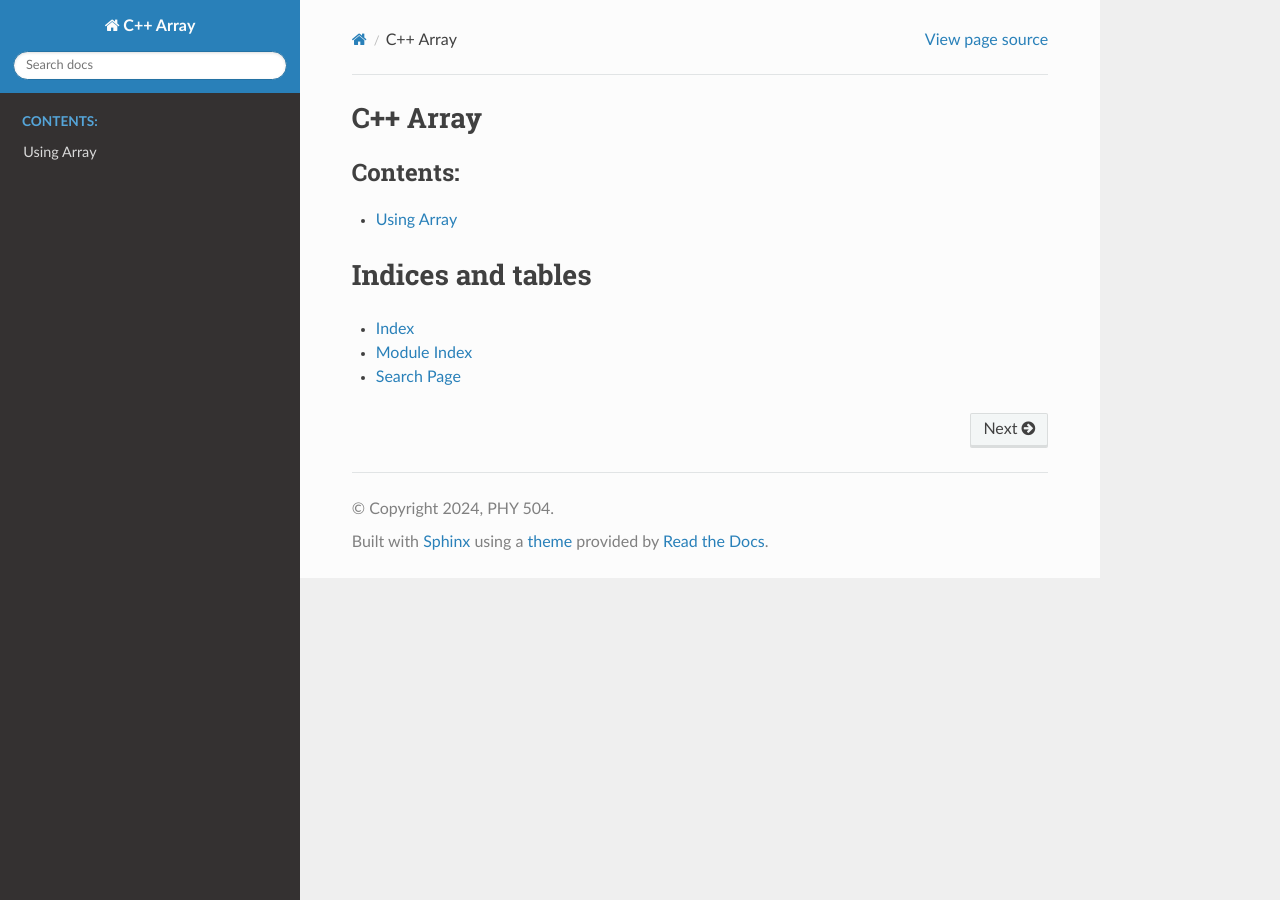
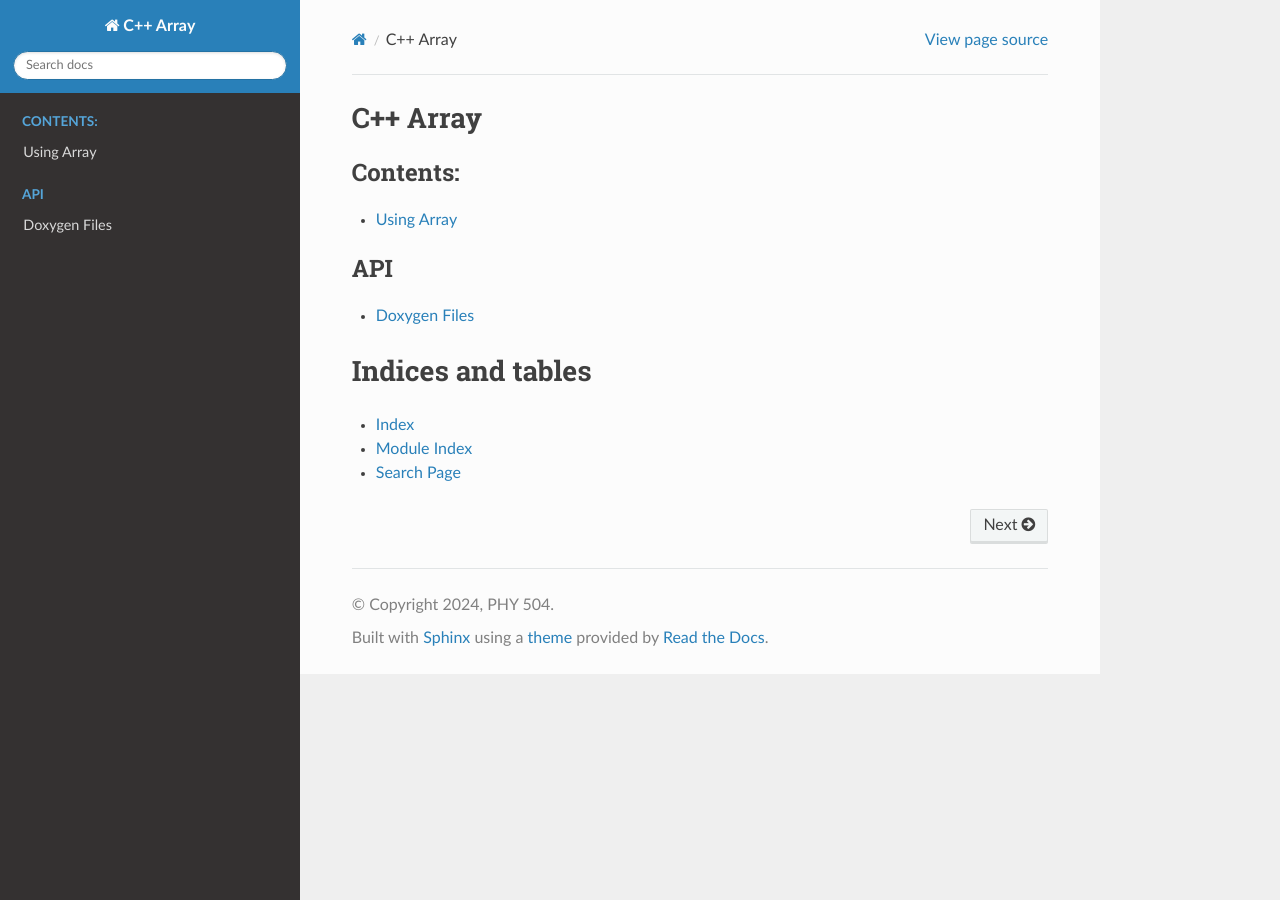
Before and after one commit to zingale/cxx-array, a Sphinx documentation site: the page built from docs/source/index.rst, in a window 1280 px wide. Built offline with Sphinx 7.4.7 and the Read the Docs theme 2.0.0, drawn with Linux system fonts in a browser that asks for light colours.

Commit message:
hook in doxygen

```diff
--- a/docs/source/conf.py
+++ b/docs/source/conf.py
@@ -6,6 +6,10 @@
 # -- Project information -----------------------------------------------------
 # https://www.sphinx-doc.org/en/master/usage/configuration.html#project-information
 
+import subprocess
+
+subprocess.call("cd ..; doxygen", shell=True)
+
 project = 'C++ Array'
 copyright = '2024, PHY 504'
 author = 'PHY 504'
@@ -13,7 +17,7 @@
 # -- General configuration ---------------------------------------------------
 # https://www.sphinx-doc.org/en/master/usage/configuration.html#general-configuration
 
-extensions = ["breathe"]
+extensions = ["sphinx.ext.autodoc", "breathe"]
 
 templates_path = ['_templates']
 exclude_patterns = []
@@ -25,3 +29,6 @@
 
 html_theme = 'sphinx_rtd_theme'
 html_static_path = ['_static']
+
+breathe_projects = { "cxx_array": "../doxy_files/xml/" }
+breathe_default_project = "cxx_array"
--- /dev/null
+++ b/docs/source/doxygen_files.rst
@@ -0,0 +1,5 @@
+Doxygen Files
+=============
+
+.. doxygenindex::
+   :project: cxx_array
--- a/docs/source/index.rst
+++ b/docs/source/index.rst
@@ -12,6 +12,12 @@
 
    using
 
+.. toctree::
+   :maxdepth: 1
+   :caption: API
+
+   doxygen_files
+
 Indices and tables
 ==================
 
```
Also changed, not shown: 1 other file.
